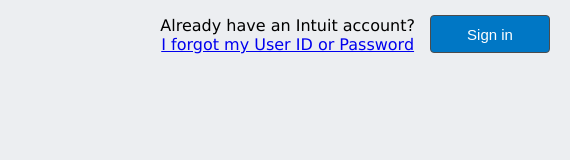
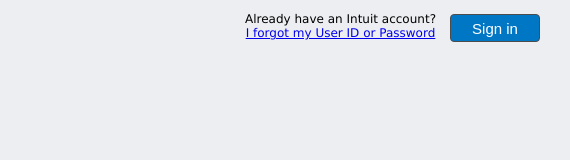
Before and after one commit to Elbie-em/mint.com_signup_page_clone, a plain HTML site: page index.html in a window 1280 px wide. Shown: the top 160 px of the page, 710-1280 px from the left. Drawn offline with Linux system fonts and the light colour scheme.

Commit message:
modified nav elements styling

```diff
--- a/stylesheet.css
+++ b/stylesheet.css
@@ -23,16 +23,16 @@ nav ul li {
     border: 1px solid #4c4c4c;
     color: white;
     float: right;
-    width: 120px;
-    height: 38px;
+    width: 90px;
+    height: 28px;
     font-size: 15px;
-    margin: 15px;
-    margin-right: 20px;
+    margin: 14px;
+    margin-right: 30px;
 
 
 }
 #nav_instructions{
-	font-size: 16px;
+	font-size: 12px;
 	float: right;
 }
 
```
